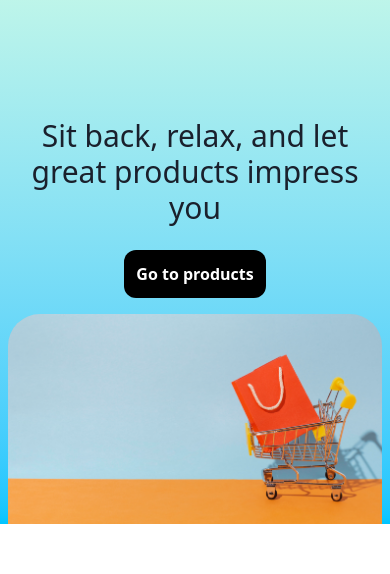
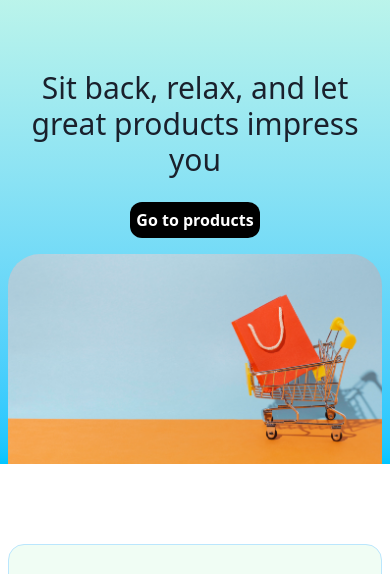
Before and after one commit to Mo0Hamdy/e-commerce, a Next.js app: page / in a window 390 px wide. Shown: the part 122-696 px from the top of the page. Built offline with nearby package versions, Linux system fonts and the light colour scheme; no server answers; some icons are missing.

Commit message:
update some dimensions

```diff
--- a/components/Gallery.jsx
+++ b/components/Gallery.jsx
@@ -18,7 +18,7 @@ export default function Gallery() {
           "Every outfit is a step toward your best self."
         </p>
       </div>
-      <div className="container m-auto grid md:grid-cols-4 md:grid-rows-2 gap-6 py-10 md:h-200">
+      <div className="container m-auto grid lg:grid-cols-4 lg:grid-rows-2 gap-6 py-10 lg:h-200">
         <div className="col-span-2 row-span-2 items-center overflow-hidden rounded-3xl">
           <Image
             src="/images/hanging-pullover.jpg"
--- a/components/Hero.jsx
+++ b/components/Hero.jsx
@@ -3,12 +3,12 @@ import Image from "next/image";
 export default function Hero() {
   return (
     <div className="bg-linear-to-b from-[#d9ffe3] to-[#00c5ff] flex items-center px-2">
-      <div className="container m-auto flex items-center flex-col mt-60">
+      <div className="container m-auto flex items-center flex-col mt-48 md:mt-60">
         <h2 className="text-textColor text-3xl md:text-5xl w-full md:w-150 text-center md:leading-14 pb-2">
           Sit back, relax, and let great products impress you
         </h2>
         <Link href="/landing/Allproducts">
-          <button className="cursor-pointer bg-black text-white p-3 rounded-xl my-4 md:my-10 font-bold hover:scale-110 duration-300">
+          <button className="cursor-pointer bg-black text-white p-1.5 md:p-3 rounded-xl my-4 md:my-10 font-bold hover:scale-110 duration-300">
             Go to products
           </button>
         </Link>
```
